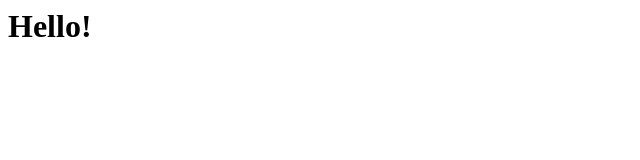
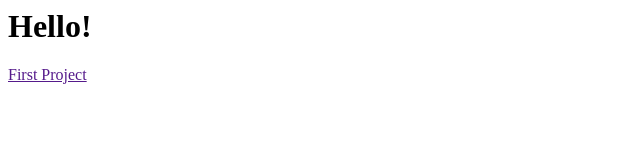
Before and after one commit to dlow20/dlow20.github.io, a plain HTML site: page index.html in a window 1280 px wide. Shown: the whole page, without its empty margins (0-640 px from the left). Drawn offline with Linux system fonts and the light colour scheme.

Commit message:
Update index.html

```diff
--- a/index.html
+++ b/index.html
@@ -1 +1,3 @@
 <h1>Hello!</h1>
+
+<a href="">First Project</a>
```
